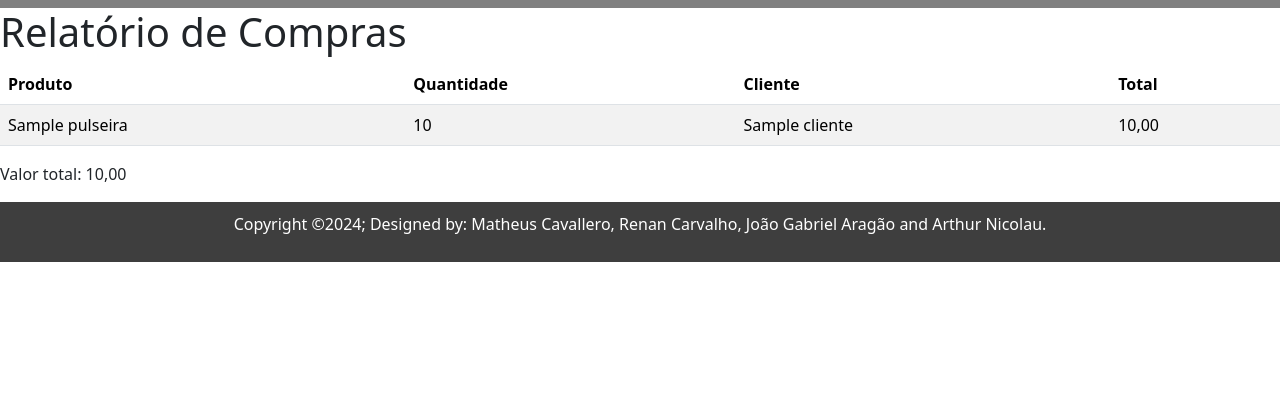
After one commit to rnnae/Ecommerce, a Django app: page /compras/ in a window 1280 px wide. The commit adds this page. Shown: the part 392-800 px from the top of the page. Run offline with Django 5.2, Linux system fonts and the light colour scheme; tables that the repository leaves empty hold one stand-in row (values such as "Sample post"); some libraries are stand-ins or nearby versions.

Commit message:
edit e delete clientes

```diff
--- a/Ecommerce/settings.py
+++ b/Ecommerce/settings.py
@@ -105,8 +105,9 @@ AUTH_PASSWORD_VALIDATORS = [
 
 # Internationalization
 # https://docs.djangoproject.com/en/5.1/topics/i18n/
+USE_L10N = True
+LANGUAGE_CODE = 'pt-br'
 
-LANGUAGE_CODE = 'en-us'
 
 TIME_ZONE = 'UTC'
 
--- a/e_commerce/models.py
+++ b/e_commerce/models.py
@@ -42,16 +42,16 @@ class Cliente(models.Model):
 
 
 class Compra(models.Model):
-    clientes = models.ForeignKey(Cliente, on_delete=models.CASCADE, verbose_name="Cliente")
+    cliente = models.ForeignKey(Cliente, on_delete=models.CASCADE, verbose_name="Cliente")
     pulseira = models.ForeignKey(Pulseira, on_delete=models.CASCADE, verbose_name="Pulseira")
     quantidade = models.PositiveIntegerField(verbose_name="Quantidade")
-    valor_total = models.DecimalField(max_digits=10, decimal_places=2, verbose_name="Valor Total", editable=False)
+    valor_total = models.DecimalField(max_digits=10, decimal_places=2, verbose_name="Valor Total", editable=False, default=0)
     data = models.DateTimeField(auto_now_add=True, verbose_name="Data da compra")
 
     def __str__(self):
-        return f"Compra #{self.id} - {self.clientes} - {self.data}"
+        return f"Compra #{self.id} - {self.cliente} - {self.data}"
 
     def save(self, *args, **kwargs):
-        # Calcula o valor total antes de salvar
+        # Calcula o valor total antes de salvar2
         self.valor_total = self.quantidade * self.pulseira.valor
         super().save(*args, **kwargs)
--- a/e_commerce/urls.py
+++ b/e_commerce/urls.py
@@ -6,8 +6,12 @@ urlpatterns = [
     path('new_pulseira', views.new_pulseira, name='new_pulseira'),
     path('new_compra/', views.new_compra, name='new_compra'),
     path('new_cliente/', views.new_cliente, name='new_cliente'),
+    path('clientes/', views.show_clientes, name='clientes'),
+    path('cliente/<cliente_id>/', views.update_cliente, name='cliente'),
+    path('delete_cliente/<cliente_id>/', views.delete_cliente, name='delete_cliente'),
     path('pulseiras/', views.pulseiras, name='pulseiras'),
     path('pulseira/<pulseira_id>/', views.show_pulseira, name='pulseira'),
     path('delete_pulseira/<pulseira_id>/', views.delete_pulseira, name='delete_pulseira'),
     path('update_pulseira/<pulseira_id>/', views.update_pulseira, name='update_pulseira'),
+    path('compras/', views.relatorio_compras, name='compras'),
 ]
--- a/e_commerce/views.py
+++ b/e_commerce/views.py
@@ -3,7 +3,7 @@ from django.urls import reverse
 from django.shortcuts import render
 
 from e_commerce.forms import PulseiraForm, CompraForm, ClienteForm
-from e_commerce.models import Pulseira
+from e_commerce.models import Pulseira, Compra, Cliente
 
 
 # Create your views here.
@@ -54,6 +54,42 @@ def new_pulseira(request):
     return render(request, 'e_commerce/new_pulseira.html', context)
 
 
+def new_cliente(request):
+    if request.method != 'POST':
+        form = ClienteForm()
+    else:
+        form = ClienteForm(request.POST)
+        if form.is_valid():
+            form.save()
+            return HttpResponseRedirect(reverse('index'))
+    context = {'form': form}
+    return render(request, 'e_commerce/new_cliente.html', context)
+
+
+def show_clientes(request):
+    clientes = Cliente.objects.order_by('nome')
+    context = {'clientes': clientes}
+    return render(request, 'e_commerce/clientes.html', context)
+
+
+def update_cliente(request, cliente_id):
+    cliente = Cliente.objects.get(id=cliente_id)
+    if request.method != 'POST':
+        form = ClienteForm(instance=cliente)
+    else:
+        form = ClienteForm(instance=cliente, data=request.POST)
+        if form.is_valid():
+            form.save()
+            return HttpResponseRedirect(reverse('clientes'))
+    context = {'cliente': cliente, 'form': form}
+    return render(request, 'e_commerce/update_cliente.html', context)
+
+
+def delete_cliente(request,cliente_id):
+    cliente = Cliente.objects.get(id=cliente_id)
+    cliente.delete()
+    return HttpResponseRedirect(reverse('clientes'))
+
 def new_compra(request):
     if request.method != 'POST':
         form = CompraForm()
@@ -66,13 +102,10 @@ def new_compra(request):
     return render(request, 'e_commerce/new_compra.html', context)
 
 
-def new_cliente(request):
-    if request.method != 'POST':
-        form = ClienteForm()
-    else:
-        form = ClienteForm(request.POST)
-        if form.is_valid():
-            form.save()
-            return HttpResponseRedirect(reverse('index'))
-    context = {'form': form}
-    return render(request, 'e_commerce/new_cliente.html', context)
+def relatorio_compras(request):
+    compras = Compra.objects.order_by('data')
+    total = 0
+    for compra in compras:
+        total += compra.valor_total
+    context = {'compras': compras, 'total': total}
+    return render(request, 'e_commerce/relatorio_compras.html', context)
--- a/templates/e_commerce/base.html
+++ b/templates/e_commerce/base.html
@@ -16,7 +16,7 @@
 <body>
   <header>
     <div class="cabeca" style="margin-bottom: -1em;">
-      <a href="index.html">
+      <a href="{% url 'index' %}">
         <h2 class="p-2 font logo1">Roccas</h2>
       </a>
     </div>
@@ -58,6 +58,6 @@
     </div>
   </footer> -->
   <div class="footerCopyright">
-    <p>Copyright &copy;2024; Designed by: Matheus Cavallero, Renan Carvalho, Gabriel Aragão and Arthur Nicolau.</p>
+    <p>Copyright &copy;2024; Designed by: Matheus Cavallero, Renan Carvalho, João Gabriel Aragão and Arthur Nicolau.</p>
 </body>
 </html>
--- a/templates/e_commerce/pulseira.html
+++ b/templates/e_commerce/pulseira.html
@@ -1,11 +1,12 @@
 {% extends "e_commerce/base.html" %}
+{% load l10n %}
 
 {% block content %}
     <ul>
-        <li><img src="{{ pulseira.imagem.url }}"></li>
+        <li><img src="{{ pulseira.imagem.url }}" alt=""></li>
         <li>{{ pulseira.nome }}</li>
         <li>{{ pulseira.quantidade }}</li>
-        <li>R$ {{ pulseira.valor|floatformat:2 }}</li>
+        <li>R$ {{ pulseira.valor|localize }}</li>
     </ul>
     <button><a href="{% url 'update_pulseira' pulseira.id %}">editar</a></button>
     <button><a href="{% url 'delete_pulseira' pulseira.id %}">excluir</a></button>
--- /dev/null
+++ b/templates/e_commerce/relatorio_compras.html
@@ -0,0 +1,30 @@
+{% extends 'e_commerce/base.html' %}
+{% load l10n %}
+
+
+{% block content %}
+
+    <h1>Relatório de Compras</h1>
+    <table class="table table-striped">
+        <thead>
+            <tr>
+                <th>Produto</th>
+                <th>Quantidade</th>
+                <th>Cliente</th>
+                <th>Total</th>
+            </tr>
+        </thead>
+        <tbody>
+            {% for compra in compras %}
+                <tr>
+                    <td>{{ compra.pulseira.nome }}</td>
+                    <td>{{ compra.quantidade }}</td>
+                    <td>{{ compra.cliente.nome }}</td>
+                    <td>{{ compra.valor_total|localize }}</td>
+                </tr>
+            {% endfor %}
+        </tbody>
+    </table>
+    <p>Valor total: {{ total|localize }}</p>
+
+{% endblock %}
```
Also changed, not shown: templates/e_commerce/clientes.html (added, +10 -0 lines), templates/e_commerce/update_cliente.html (added, +13 -0 lines), e_commerce/migrations/0005_compra_valor_total.py (added), e_commerce/migrations/0006_rename_clientes_compra_cliente.py (added).
